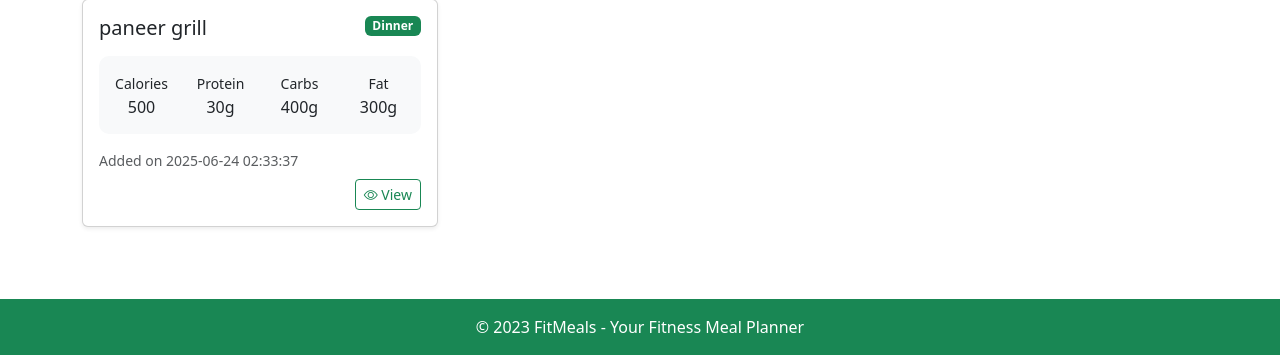
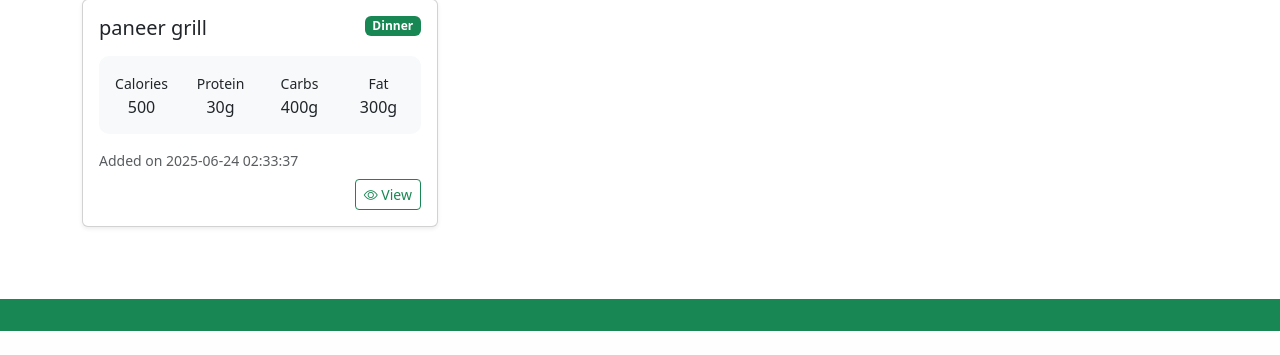
Before and after one commit to sahej86/Fitness-Meal-Planner-App-, a Flask app: page / in a window 1280 px wide. Shown: the part 689-1044 px from the top of the page. After the commit the page ends 1020 px from the top, so only its background shows below. Run offline with Flask 3, Linux system fonts and the light colour scheme.

Commit message:
Update base.html

```diff
--- a/templates/base.html
+++ b/templates/base.html
@@ -64,7 +64,7 @@
 
     <footer class="bg-light text-center text-lg-start mt-5">
         <div class="text-center p-3 bg-success text-white">
-            © 2023 FitMeals - Your Fitness Meal Planner
+
         </div>
     </footer>
 
```
